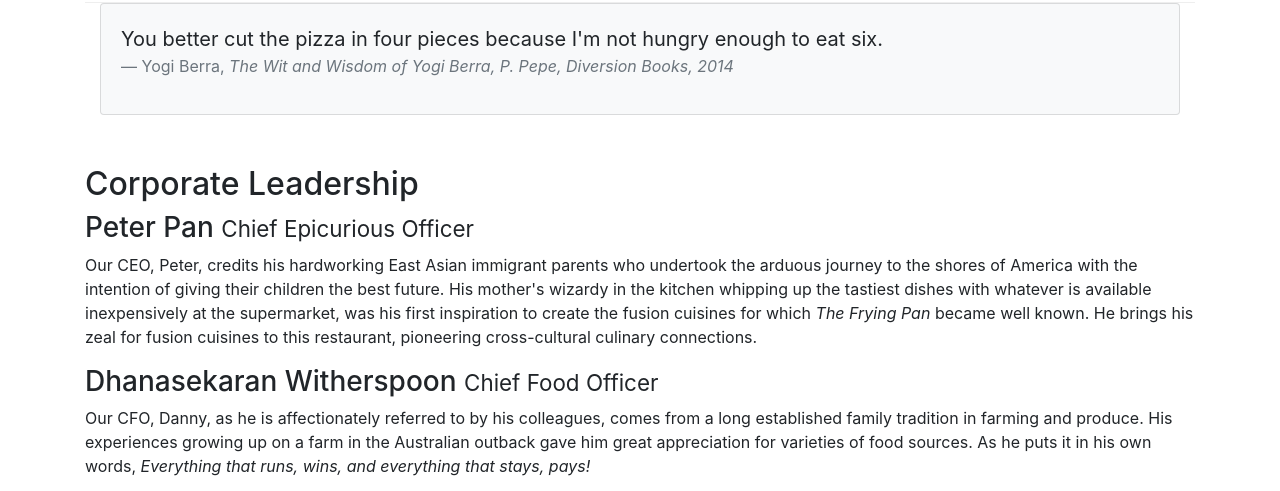
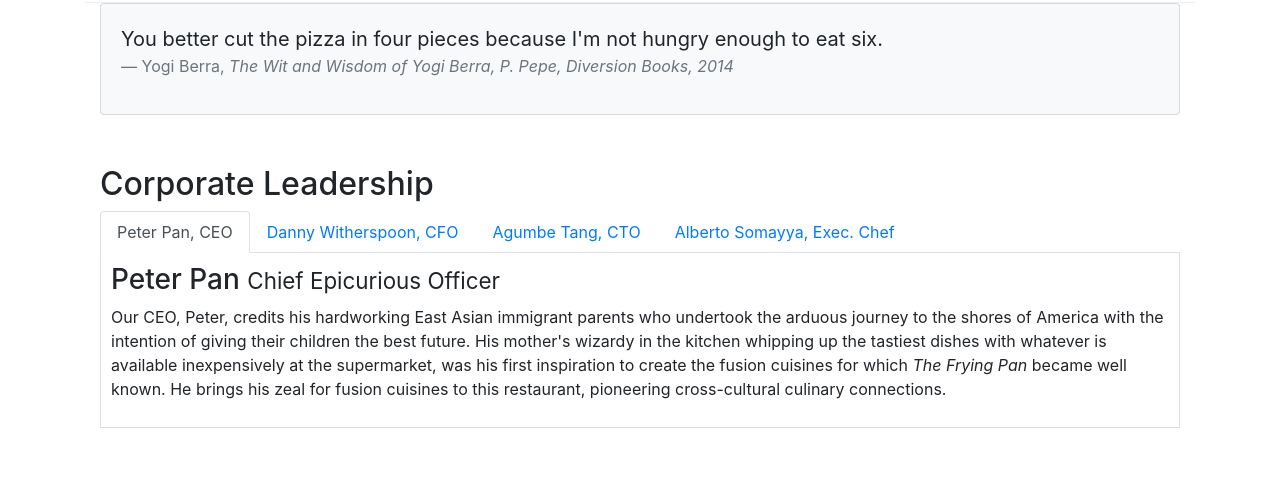
Before and after one commit to uankita/Bootstrap4-Project, a website: page aboutus.html in a window 1280 px wide. Shown: the part 862-1353 px from the top of the page. Drawn offline with nearby package versions, Linux system fonts and the light colour scheme.

Commit message:
Tabs and Pills

```diff
--- a/aboutus.html
+++ b/aboutus.html
@@ -97,16 +97,44 @@
         </div>
 
         <div class="row row-content">
-            <div>
+            <div class="col-12">
                 <h2>Corporate Leadership</h2>
+                <ul class="nav nav-tabs">
+                    <li class="nav-item">
+                      <a class="nav-link active" href="#peter"
+                        role="tab" data-toggle="tab">Peter Pan, CEO</a>
+                    </li>
+                    <li class="nav-item">
+                      <a class="nav-link" href="#danny" role="tab"
+                        data-toggle="tab">Danny Witherspoon, CFO</a>
+                    </li>
+                    <li class="nav-item">
+                      <a class="nav-link" href="#agumbe"role="tab"
+                        data-toggle="tab">Agumbe Tang, CTO</a>
+                    </li>
+                    <li class="nav-item">
+                      <a class="nav-link" href="#alberto" role="tab"
+                        data-toggle="tab">Alberto Somayya, Exec. Chef</a>
+                    </li>
+                </ul>
+                <div class="tab-content">
+                    <div role="tabpanel" class="tab-pane fade show active" id="peter">
                 <h3>Peter Pan <small>Chief Epicurious Officer</small></h3>
                 <p class="d-none d-sm-block">Our CEO, Peter, credits his hardworking East Asian immigrant parents who undertook the arduous journey to the shores of America with the intention of giving their children the best future. His mother's wizardy in the kitchen whipping up the tastiest dishes with whatever is available inexpensively at the supermarket, was his first inspiration to create the fusion cuisines for which <em>The Frying Pan</em> became well known. He brings his zeal for fusion cuisines to this restaurant, pioneering cross-cultural culinary connections.</p>
+                 </div>
+                 <div role="tabpanel" class="tab-pane fade" id="danny">
                 <h3>Dhanasekaran Witherspoon <small>Chief Food Officer</small></h3>
                 <p class="d-none d-sm-block">Our CFO, Danny, as he is affectionately referred to by his colleagues, comes from a long established family tradition in farming and produce. His experiences growing up on a farm in the Australian outback gave him great appreciation for varieties of food sources. As he puts it in his own words, <em>Everything that runs, wins, and everything that stays, pays!</em></p>
+                </div>
+                 <div role="tabpanel" class="tab-pane fade" id="agumbe">
                 <h3>Agumbe Tang <small>Chief Taste Officer</small></h3>
                 <p class="d-none d-sm-block">Blessed with the most discerning gustatory sense, Agumbe, our CTO, personally ensures that every dish that we serve meets his exacting tastes. Our chefs dread the tongue lashing that ensues if their dish does not meet his exacting standards. He lives by his motto, <em>You click only if you survive my lick.</em></p>
+                 </div>
+                 <div role="tabpanel" class="tab-pane fade" id="alberto">
                 <h3>Alberto Somayya <small>Executive Chef</small></h3>
                 <p class="d-none d-sm-block">Award winning three-star Michelin chef with wide International experience having worked closely with whos-who in the culinary world, he specializes in creating mouthwatering Indo-Italian fusion experiences. He says, <em>Put together the cuisines from the two craziest cultures, and you get a winning hit! Amma Mia!</em></p>
+            </div>
+            </div>
             </div>
        </div>
        <div class="row row-content">
--- a/css/styles.css
+++ b/css/styles.css
@@ -35,3 +35,9 @@
 .navbar-dark {
      background-color: #512DA8;
 }
+.tab-content {
+    border-left: 1px solid #ddd;
+    border-right: 1px solid #ddd;
+    border-bottom: 1px solid #ddd;
+    padding: 10px;
+}
```
